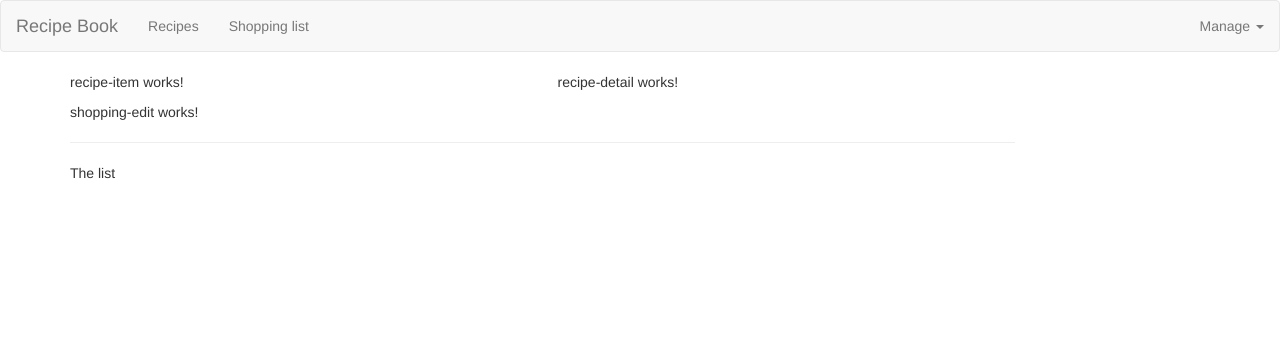
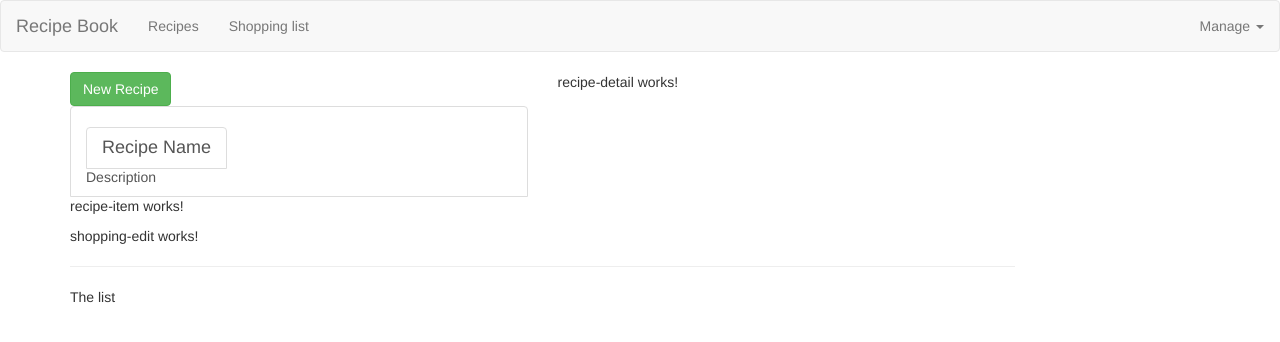
Before and after one commit to minarazi/my-new-app, an Angular app: page / in a window 1280 px wide. Shown: the top 342 px of the page. Built offline with nearby package versions, Linux system fonts and the light colour scheme.

Commit message:
add recipe item static

```diff
--- a/src/app/recipes/recipe-list/recipe-list.component.html
+++ b/src/app/recipes/recipe-list/recipe-list.component.html
@@ -1 +1,19 @@
-<app-recipe-item></app-recipe-item>
+<div class="row">
+  <div class="col-xs-12">
+    <button class="btn btn-success">New Recipe</button>
+  </div>
+</div>
+<div class="row">
+  <div class="col-xs-12">
+    <a href="#" class="list-group-item clearfix">
+     <div class="pull-left">
+  <h4 class="list-group-item header">Recipe Name</h4>
+  <p class="list-group-item-text">Description</p>
+     </div>
+     <span class="pull-right">
+       <img src="" alt="" class="image-responsive" style="max-height: 50px;">
+     </span>
+    </a>
+    <app-recipe-item></app-recipe-item>
+  </div>
+</div>
--- a/src/app/recipes/recipe-list/recipe-list.component.ts
+++ b/src/app/recipes/recipe-list/recipe-list.component.ts
@@ -1,12 +1,15 @@
 import { Component, OnInit } from '@angular/core';
 
+import { Recipe } from '../recipe.model';
 @Component({
   selector: 'app-recipe-list',
   templateUrl: './recipe-list.component.html',
   styleUrls: ['./recipe-list.component.css']
 })
 export class RecipeListComponent implements OnInit {
-
+ recipes : Recipe [] = [
+   new Recipe('A Test Recipe','This is simply a test','')
+ ];
   constructor() { }
 
   ngOnInit() {
--- a/src/app/recipes/recipe.model.ts
+++ b/src/app/recipes/recipe.model.ts
@@ -1,8 +1,8 @@
 export class Recipe {
- private name = string;
- private description = string;
- private imagePath = string;
- constructor(name = string ,desc = string ,imagePath = string )  {
+ private name : string;
+ private description : string;
+ private imagePath : string;
+ constructor(name : string ,desc : string ,imagePath : string )  {
    this.name = name;
    this.description = desc;
    this.imagePath = imagePath;
```
